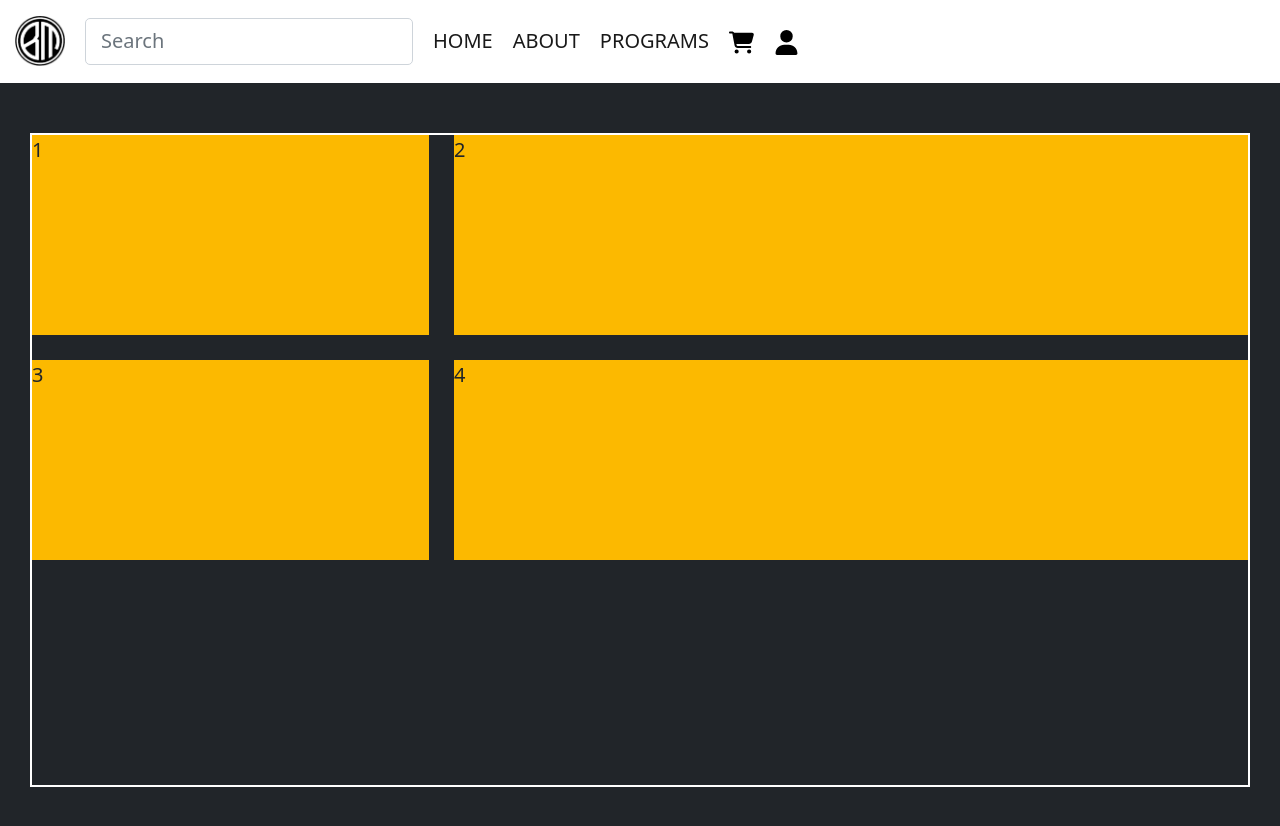
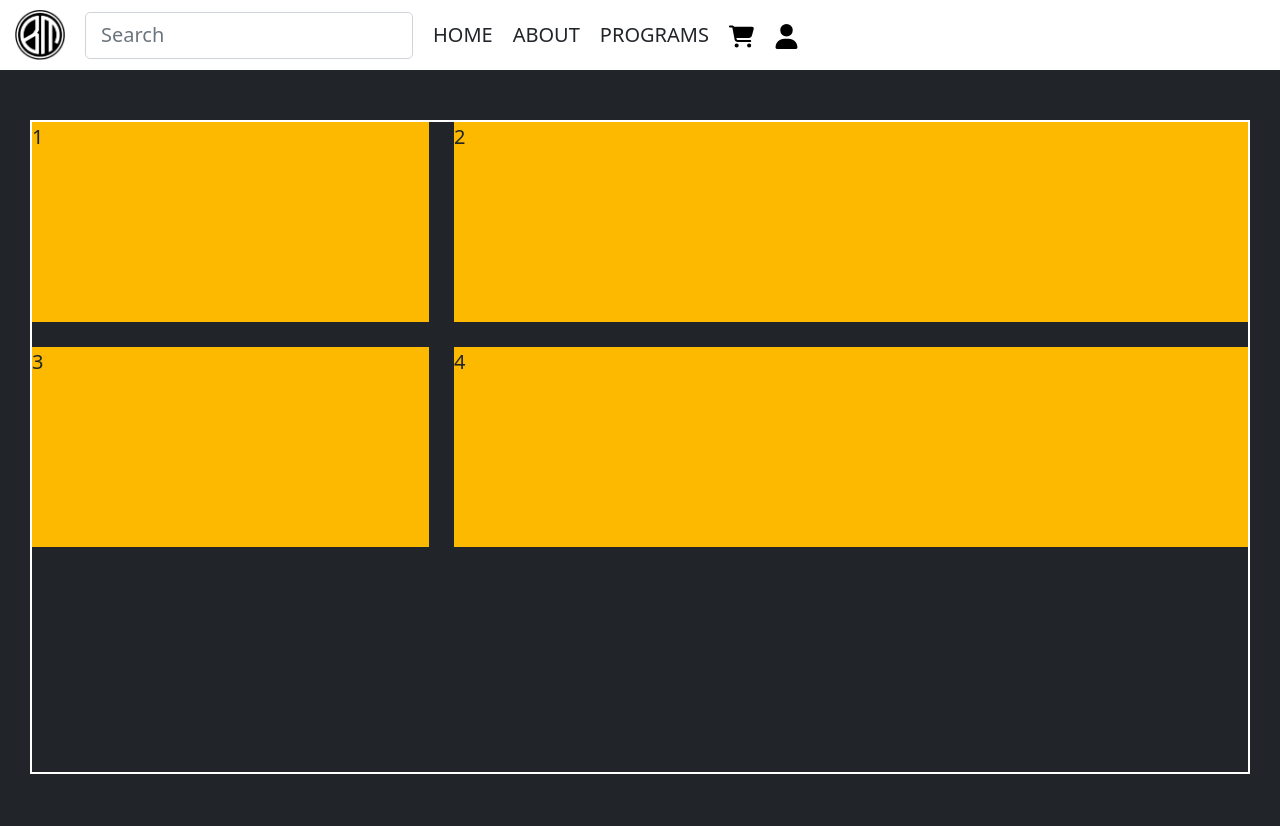
Before and after one commit to andreirusen/RAAthletic, a plain HTML site: page main/index.html in a window 1280 px wide. Drawn offline with nearby package versions, Linux system fonts and the light colour scheme.

Commit message:
update nav bar

```diff
--- a/main/index.html
+++ b/main/index.html
@@ -10,34 +10,41 @@
 </head>
 <body class="bg-dark">
 
-    <header class="header navbar-expand-lg bg-white">
-        <nav class="navbar navbar-expand-lg navbar-light">
-        <div class="container-fluid">
+    <header class="bg-white header">
+        <div class="navbar navbar-expand-lg navbar-light">
+        <nav class="container-fluid" >
 
             <!-- Brand/logo -->
+            <div>
                 <a href="#" class="navbar-brand">
                     <img class="icon-logo" src="/main/Assets/Logo-4.png" alt="brad">
                 </a>
+            </div>
+
             <!-- Search Bar -->
+            <div>
                 <form class="d-flex">
                     <input class="form-control me-2" type="search" placeholder="Search" aria-label="Search">
                 </form>
+            </div>
+
             <!-- Phone Hamburger -->
             <button class="navbar-toggler" type="button" data-bs-toggle="collapse" data-bs-target="#navbarSupportedContent" aria-controls="navbarSupportedContent" aria-expanded="false" aria-label="Toggle navigation">
             <span class="navbar-toggler-icon"></span>
             </button>
 
             <!-- Nav Bar -->
-            <div class="collapse navbar-collapse" id="navbarSupportedContent">
+            <div class="collapse navbar-collapse " id="navbarSupportedContent">
+                <!-- Options -->
                 <ul class="navbar-nav">
                     <li class="nav-item">
-                        <a class="nav-link active" aria-current="page" href="#">HOME</a>
+                        <a href="#" class="nav-link text-dark hover-item" aria-current="page">HOME</a>
                     </li>
                     <li class="nav-item">
-                        <a class="nav-link active" aria-current="page" href="#">ABOUT</a>
+                        <a href="#" class="nav-link text-dark hover-item" aria-current="page">ABOUT</a>
                     </li>
                     <li class="nav-item">
-                        <a  href="#" class="nav-link active" data-bs-toggle="dropdown">
+                        <a  href="#" class="nav-link text-dark hover-item" data-bs-toggle="dropdown">
                             PROGRAMS
                         </a>
                         <ul class="dropdown-menu">
@@ -80,9 +87,12 @@
                 </ul>
             </div>
 
+        </nav>
         </div>
-        </nav>
     </header>
+
+
+
 
 
     <div class="body-container">
--- a/main/style.css
+++ b/main/style.css
@@ -1,8 +1,4 @@
 @import url('https://fonts.googleapis.com/css2?family=Montserrat:wght@700&display=swap');
-:root {
-    --wp--preset--font-size--normal: 16px;
-    --wp--preset--font-size--huge: 42px;
-}
 :root {
     --lt-color-gray-100:  #f8f9fc;
     --lt-color-gray-200:  #f1f3f9;
@@ -32,7 +28,6 @@
     --wc-content-bg: #fff;
     --wc-subtext: #767676;
 }
-
 :root {
     --wp--preset--color--black: #000000;
     --wp--preset--color--cyan-bluish-gray: #abb8c3;
@@ -82,11 +77,12 @@ html {
 
 
 /* Header - Nav Bar */
-.header {
+header {
     z-index: 999999;
     top: 0;
     left: 0;
     width: 100%;
+
 }
 
 /* Logo */
@@ -103,11 +99,11 @@ html {
     }
 }
 
+/* .nav-item-effect:hover {transform: scale(1);}
+.nav-item-effect:hover {color: var(--wp--preset--color--luminous-vivid-amber);} */
+
 /* Navigation */
 @media all and (min-width: 992px) {
-    .navbar-nav:hover {transform: scale(1);}
-    .nav-link:hover {color: var(--wp--preset--color--luminous-vivid-amber);}
-
 	.navbar .nav-item .dropdown-menu{ display: none; }
 	.navbar .nav-item:hover .nav-link{   }
 	.navbar .nav-item:hover .dropdown-menu{ display: block; }
@@ -132,3 +128,6 @@ html {
 .body-kid {
     background-color: var(--wp--preset--color--luminous-vivid-amber);
 }
+
+
+x
```
Lines whose indentation alone changed are shown as unchanged.
